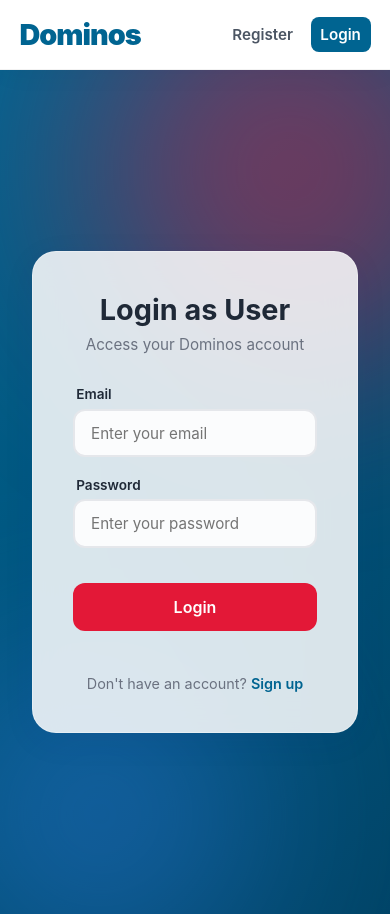
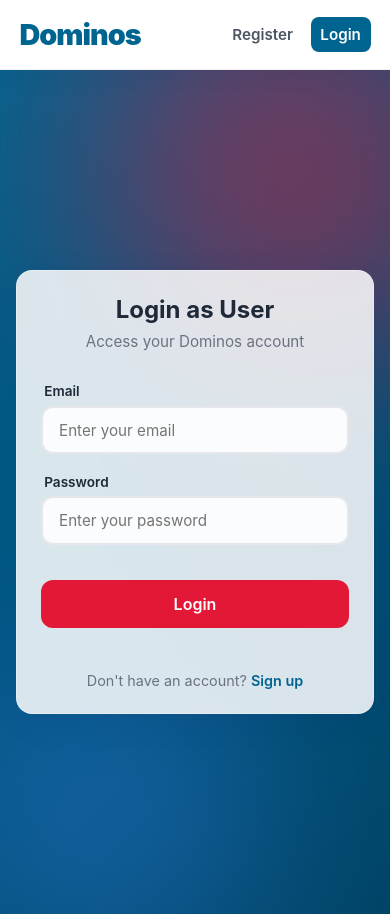
Before and after one commit to AuritroDeyKirty07/dominos-web-app, a React (Vite) app in the folder frontend/: page /login in a window 390 px wide. Built offline with nearby package versions, Linux system fonts and the light colour scheme.

Commit message:
Restore original README and apply fixes

```diff
--- a/frontend/src/modules/auth/components/AuthForms.css
+++ b/frontend/src/modules/auth/components/AuthForms.css
@@ -190,3 +190,16 @@
   25% { transform: translateX(-4px); }
   75% { transform: translateX(4px); }
 }
+
+@media (max-width: 600px) {
+  .auth-container {
+    padding: 1rem;
+  }
+  .auth-card {
+    padding: 1.5rem;
+    border-radius: 16px;
+  }
+  .auth-title {
+    font-size: 1.5rem;
+  }
+}
--- a/frontend/src/modules/auth/components/RegisterForm.jsx
+++ b/frontend/src/modules/auth/components/RegisterForm.jsx
@@ -63,7 +63,7 @@
 
       await axiosInstance.post("/register", payload);
 
-      navigate("/login");
+      navigate(`/login?role=${roleQuery}`);
     } catch (err) {
       setErrorMsg(err.response?.data?.message || "Registration failed.");
     }
```
Also changed, not shown: 1 other file (tests, documents, lock files or other folders).
